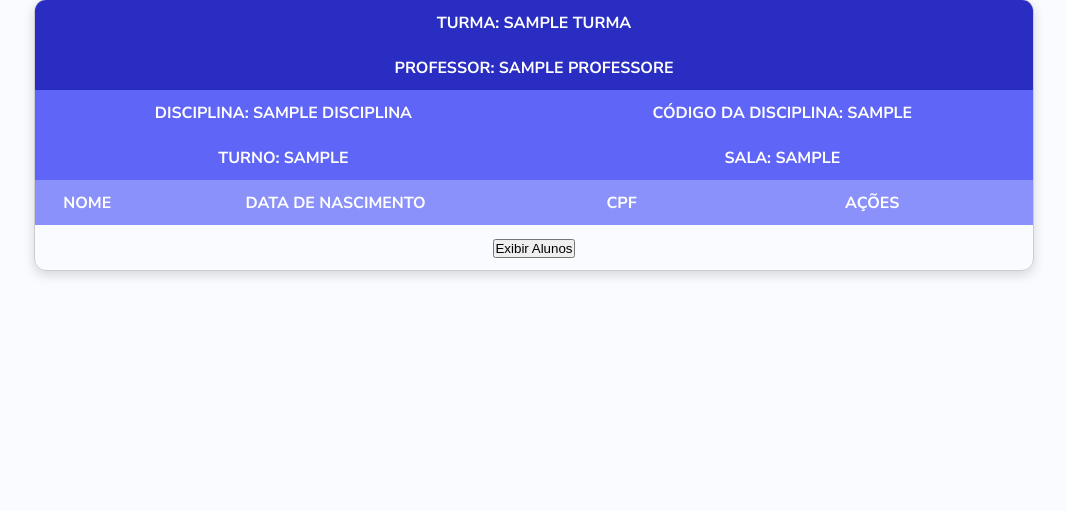
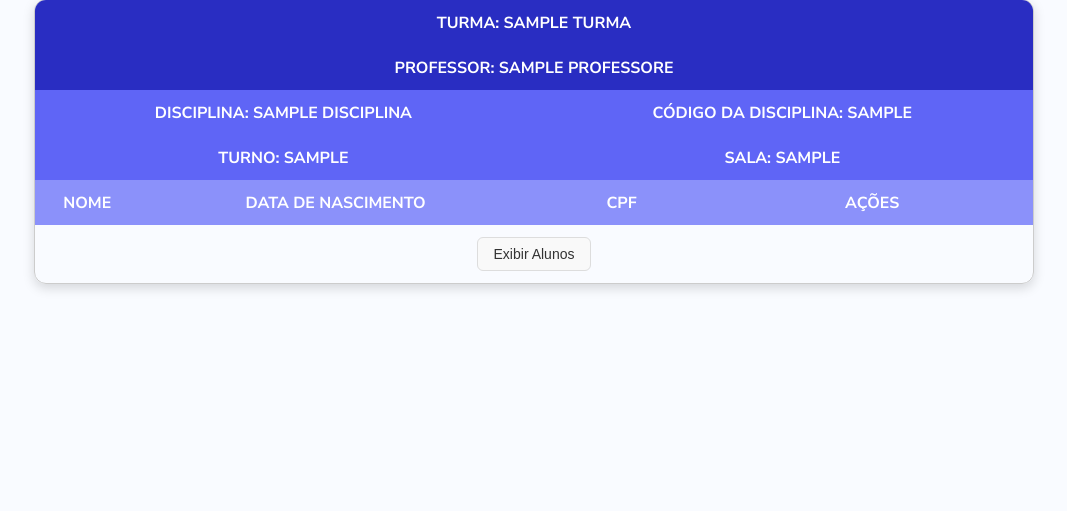
Before and after one commit to colynascimento/php-sql_gestao_escolar, a PHP site: page /pagina-inicial.php in a window 1280 px wide. Shown: the part 187-698 px from the top of the page, without its empty margins (106-1173 px from the left). Run offline with PHP 8.4, Linux system fonts and the light colour scheme; tables that the repository leaves empty or names only in its code hold one stand-in row (values such as "Sample post").

Commit message:
ajustando estilo botão exibir-ocultar-alunos

```diff
--- a/css/style.css
+++ b/css/style.css
@@ -204,6 +204,30 @@
     color: #fff;
 }
 
+.exibir-ocultar-tabela {
+  display: inline-block;
+  margin: 12px auto;
+  padding: 8px 16px;
+  border: 1px solid #ddd;
+  border-radius: 6px;
+  background-color: #f9f9f9;
+  color: #333;
+  font-size: 14px;
+  font-weight: 500;
+  cursor: pointer;
+  transition: background 0.2s ease, border-color 0.2s ease, transform 0.1s ease;
+}
+
+.exibir-ocultar-tabela:hover {
+  background-color: #f0f0f0;
+  border-color: #ccc;
+}
+
+.exibir-ocultar-tabela:active {
+  transform: scale(0.97);
+  background-color: #e9e9e9;
+}
+
 footer {
       background: #333;
       color: #fff;
```
